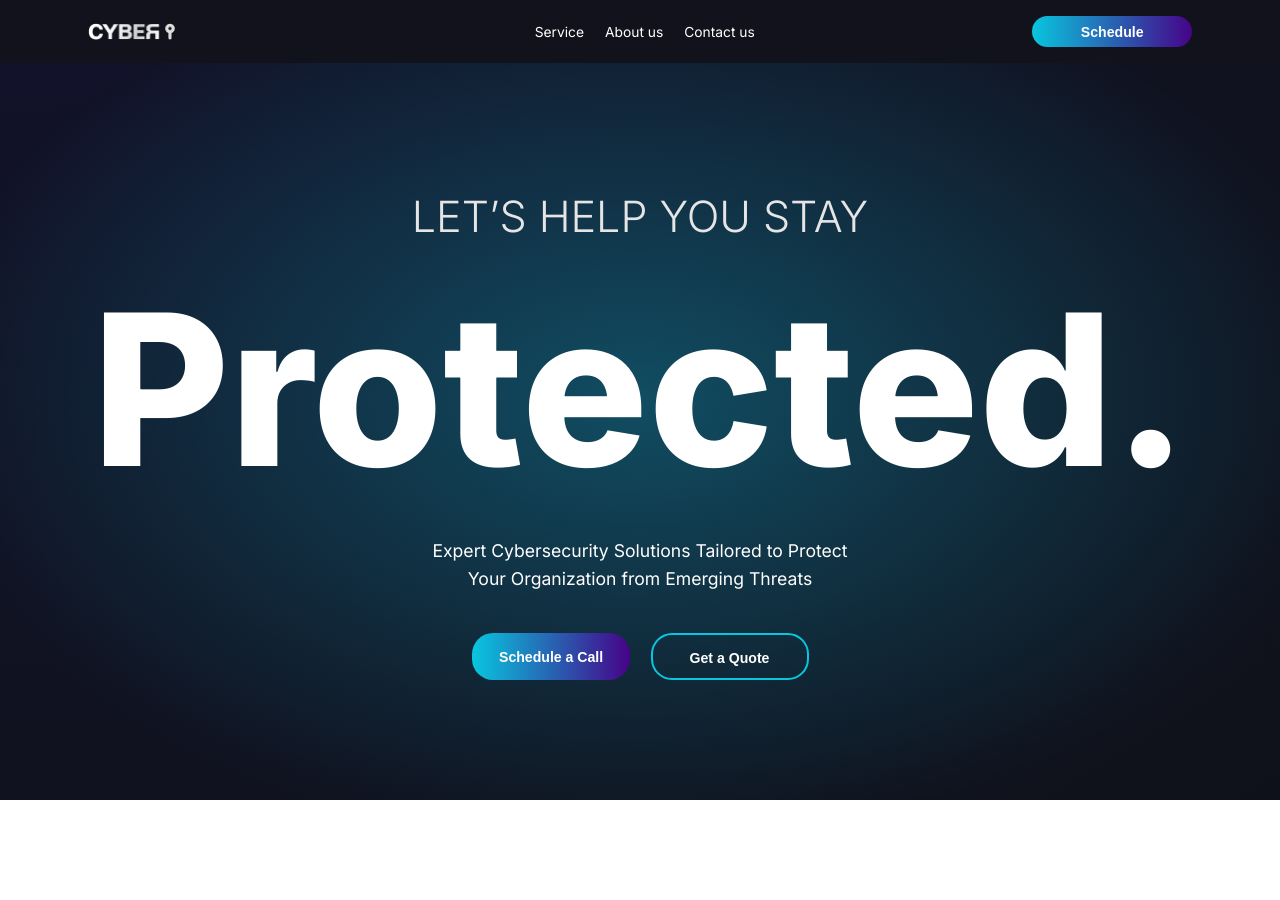
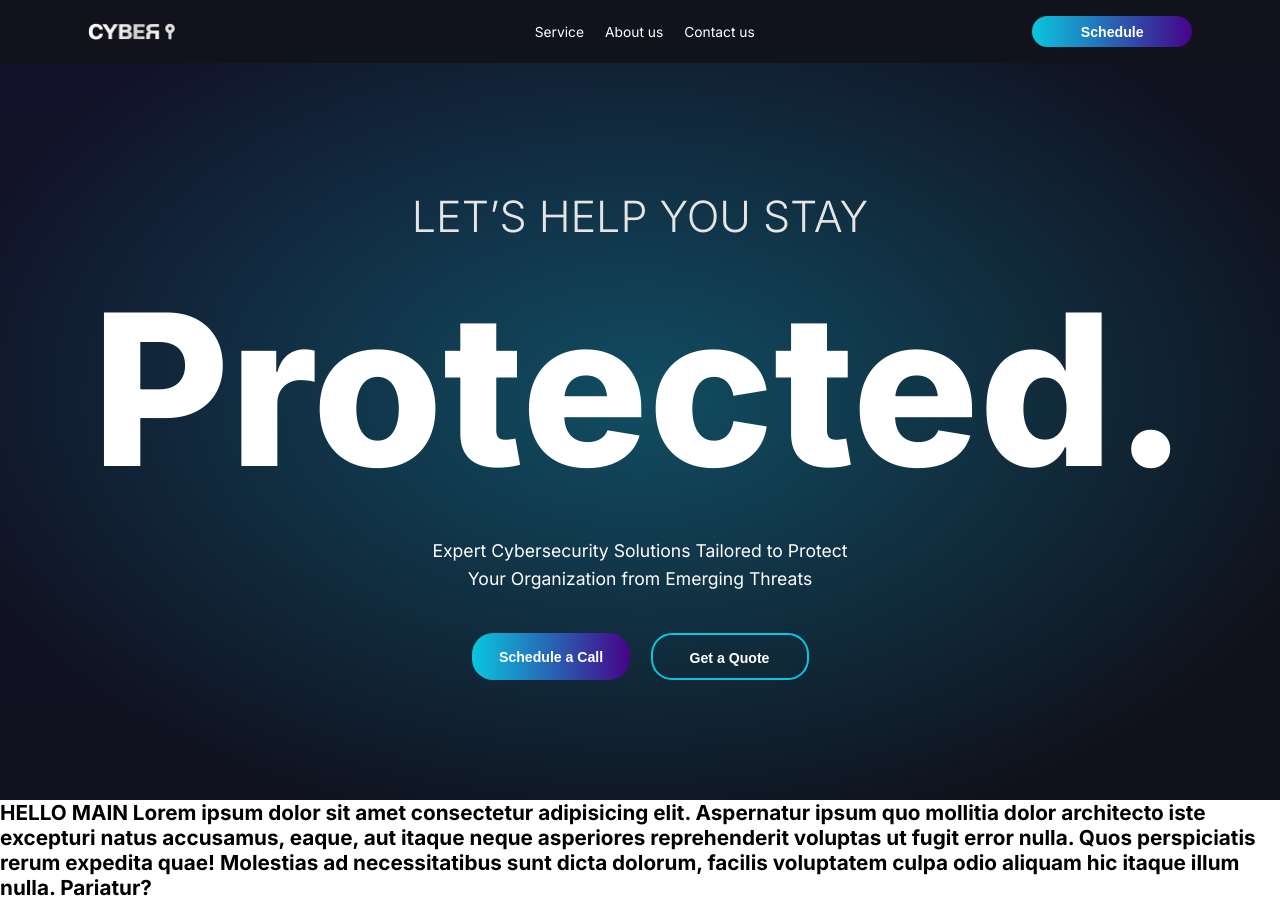
Before and after one commit to estheroluwabuyi/cyberposture, a React (Vite) app: page / in a window 1280 px wide. Before the commit the page ends 800 px from the top, so only its background shows below. Built offline with nearby package versions, Linux system fonts and the light colour scheme.

Commit message:
Refactored App Component to Handle Routing and Conditional Rendering

```diff
--- a/src/App.jsx
+++ b/src/App.jsx
@@ -1,28 +1,10 @@
-import { BrowserRouter as Router, Route, Routes } from "react-router-dom";
-import Header from "./components/Header";
-import Home from "./pages/Home";
-import Service from "./pages/Service";
-import About from "./pages/About";
-import Contact from "./pages/Contact";
-import Schedule from "./pages/Schedule";
-import NoPage from "./pages/NoPage";
+import { BrowserRouter as Router } from "react-router-dom";
+import AppContent from "./components/AppContent";
 
 function App() {
   return (
     <Router>
-      <div>
-        <Header>
-          <Routes>
-            <Route index element={<Home />} />
-            <Route path="home" element={<Home />} />
-            <Route path="service" element={<Service />} />
-            <Route path="about" element={<About />} />
-            <Route path="contact" element={<Contact />} />
-            {/* <Route path="schedule" element={<Schedule />} /> */}
-            <Route path="*" element={<NoPage />} />
-          </Routes>
-        </Header>
-      </div>
+      <AppContent />
     </Router>
   );
 }
--- /dev/null
+++ b/src/components/AppContent.jsx
@@ -0,0 +1,33 @@
+import { Routes, Route, useLocation } from "react-router-dom";
+import Header from "./Header";
+import Home from "../pages/Home";
+import Service from "../pages/Service";
+import About from "../pages/About";
+import Contact from "../pages/Contact";
+import Schedule from "../pages/Schedule";
+import NoPage from "../pages/NoPage";
+import Main from "./Main";
+
+function AppContent() {
+  const location = useLocation();
+  const showMain = location.pathname === "/" || location.pathname === "/home";
+
+  return (
+    <div>
+      <Header>
+        <Routes>
+          <Route index element={<Home />} />
+          <Route path="home" element={<Home />} />
+          <Route path="service" element={<Service />} />
+          <Route path="about" element={<About />} />
+          <Route path="contact" element={<Contact />} />
+          {/* <Route path="schedule" element={<Schedule />} /> */}
+          <Route path="*" element={<NoPage />} />
+        </Routes>
+      </Header>
+      {showMain && <Main />} {/* Show Main only on Home */}
+    </div>
+  );
+}
+
+export default AppContent;
--- /dev/null
+++ b/src/components/Main.jsx
@@ -0,0 +1,16 @@
+function Main() {
+  return (
+    <div>
+      <h2>
+        HELLO MAIN Lorem ipsum dolor sit amet consectetur adipisicing elit.
+        Aspernatur ipsum quo mollitia dolor architecto iste excepturi natus
+        accusamus, eaque, aut itaque neque asperiores reprehenderit voluptas ut
+        fugit error nulla. Quos perspiciatis rerum expedita quae! Molestias ad
+        necessitatibus sunt dicta dolorum, facilis voluptatem culpa odio aliquam
+        hic itaque illum nulla. Pariatur?
+      </h2>
+    </div>
+  );
+}
+
+export default Main;
```
